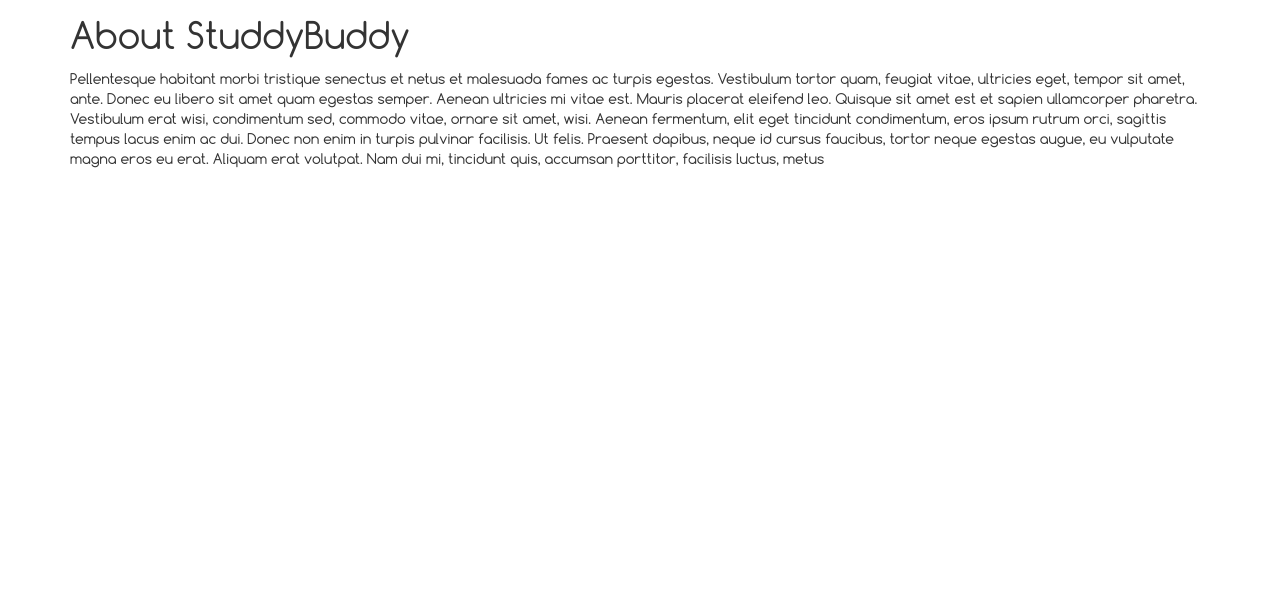
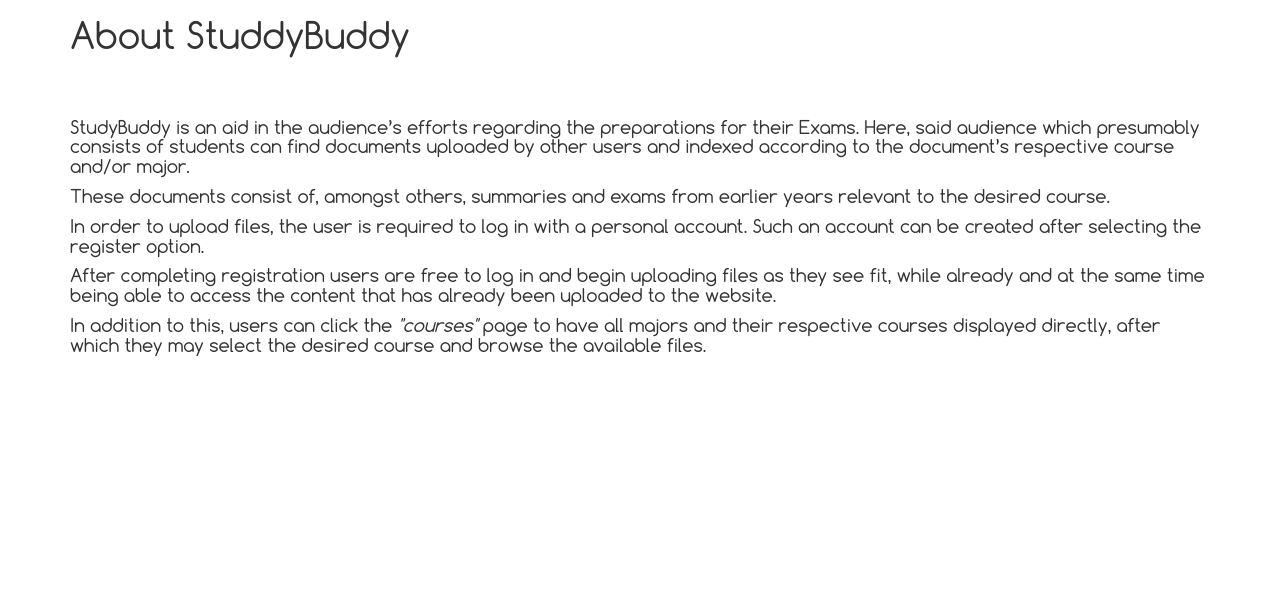
Before and after one commit to WebTech2016/studybuddy, a Django app: page /about/ in a window 1280 px wide. Shown: the part 50-658 px from the top of the page. Run offline with Django 3.2, Linux system fonts and the light colour scheme; some libraries are stand-ins or nearby versions.

Commit message:
about page content

```diff
--- a/main/templates/main/about.html
+++ b/main/templates/main/about.html
@@ -79,14 +79,27 @@
 
 
     <!-- content -->
-    <div class="container">
+    <div style="margin-bottom: 10px;" class="container">
 
-        <h1>About StuddyBuddy</h1>
+        <h1 style="margin-bottom: 60px;">About StuddyBuddy</h1>
 
-        <p>Pellentesque habitant morbi tristique senectus et netus et malesuada fames ac turpis egestas. Vestibulum tortor quam, feugiat vitae, ultricies eget, tempor sit amet, ante. Donec eu libero sit amet quam egestas semper. Aenean ultricies mi vitae
-            est. Mauris placerat eleifend leo. Quisque sit amet est et sapien ullamcorper pharetra. Vestibulum erat wisi, condimentum sed, commodo vitae, ornare sit amet, wisi. Aenean fermentum, elit eget tincidunt condimentum, eros ipsum rutrum orci,
-            sagittis tempus lacus enim ac dui. Donec non enim in turpis pulvinar facilisis. Ut felis. Praesent dapibus, neque id cursus faucibus, tortor neque egestas augue, eu vulputate magna eros eu erat. Aliquam erat volutpat. Nam dui mi, tincidunt
-            quis, accumsan porttitor, facilisis luctus, metus</p>
+        <h4>
+            StudyBuddy is an aid in the audience’s efforts regarding the preparations for their Exams. Here, said audience which presumably consists of students can find documents uploaded by other users and indexed according to the document’s respective course and/or
+            major.
+        </h4>
+
+        <h4>
+            These documents consist of, amongst others, summaries and exams from earlier years relevant to the desired course.
+        </h4>
+        <h4>
+            In order to upload files, the user is required to log in with a personal account. Such an account can be created after selecting the register option.
+        </h4>
+        <h4>
+            After completing registration users are free to log in and begin uploading files as they see fit, while already and at the same time being able to access the content that has already been uploaded to the website.
+        </h4>
+        <h4>
+            In addition to this, users can click the <i>"courses"</i> page to have all majors and their respective courses displayed directly, after which they may select the desired course and browse the available files.
+        </h4>
 
     </div>
     <!-- container -->
```
